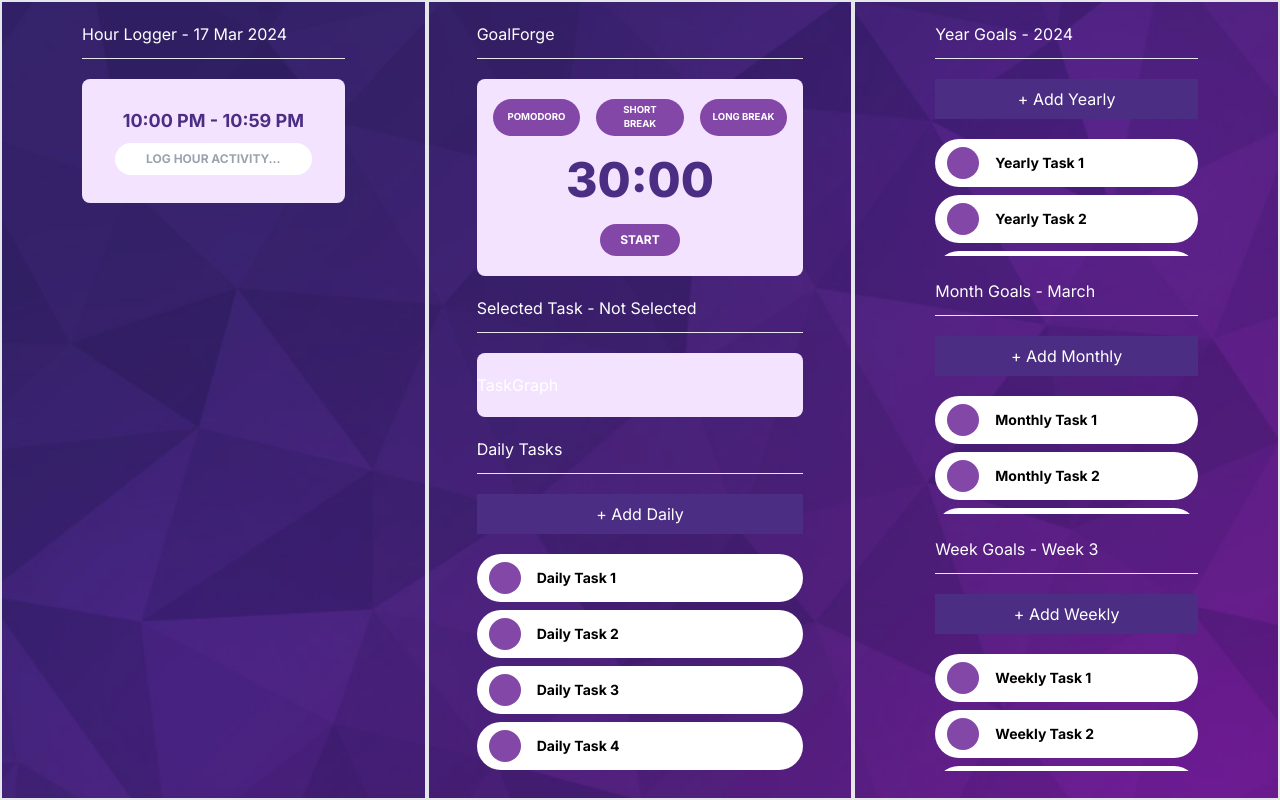
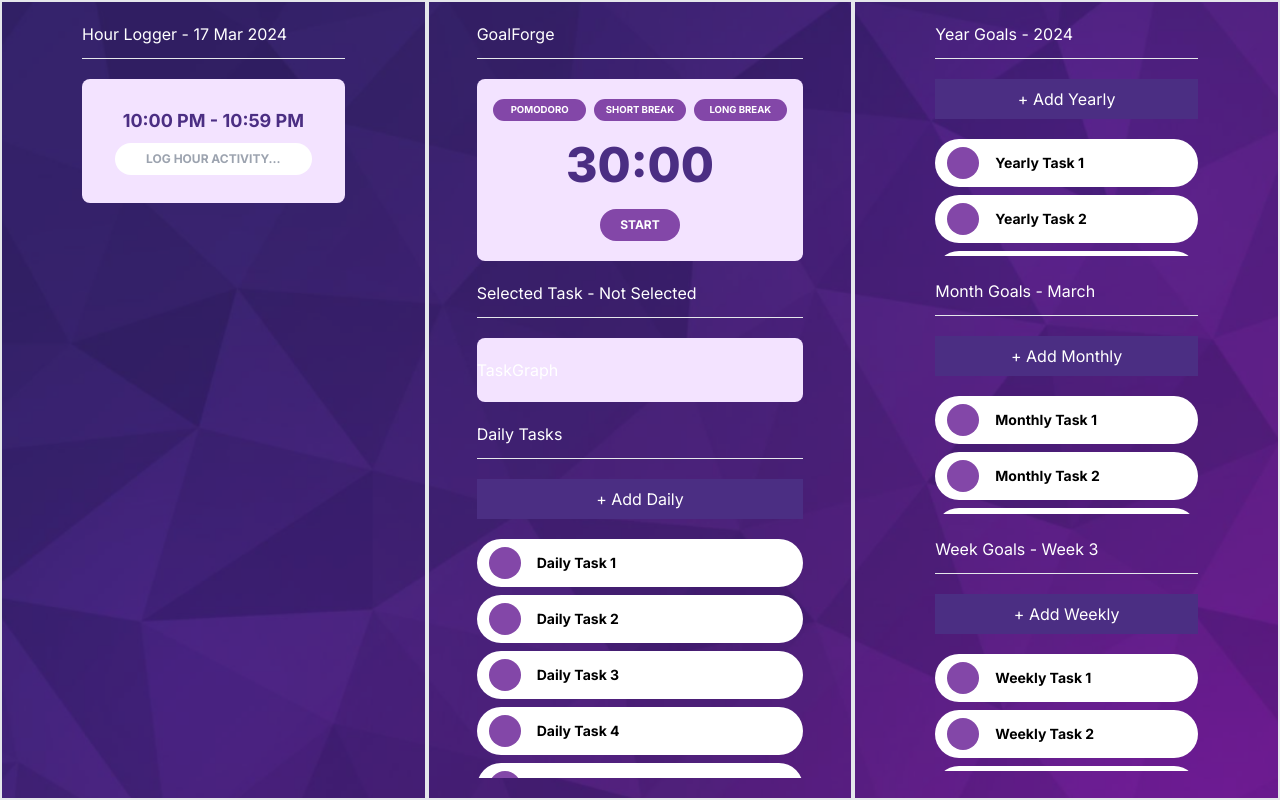
Before and after one commit to afutofu/goalforge, a Next.js app: page / in a window 1280 px wide. Built offline with nearby package versions, Linux system fonts and the light colour scheme.

Commit message:
Add hover state for Button

```diff
--- a/src/components/Button.tsx
+++ b/src/components/Button.tsx
@@ -1,4 +1,5 @@
 import React, { type FC } from 'react';
+import clsx from 'clsx';
 
 interface IButton extends React.ComponentPropsWithoutRef<'button'> {
   children: string;
@@ -14,11 +15,12 @@ export const Button: FC<IButton> = ({
 }) => {
   return (
     <button
-      className={
-        'bg-secondary rounded-full inline uppercase flex justify-center items-center text-white ' +
-        (small != null ? 'py-1 px-3 ' : 'py-2 px-5 ') +
-        (containerClass ?? '')
-      }
+      className={clsx(
+        'bg-secondary rounded-full inline uppercase flex justify-center items-center text-white hover:bg-primary',
+        { 'py-1 px-3': small },
+        { 'py-2 px-5': !(small ?? false) },
+        { containerClass },
+      )}
       {...props}
     >
       <span className={'font-bold ' + (small != null ? 'text-2xs' : 'text-xs')}>
```
